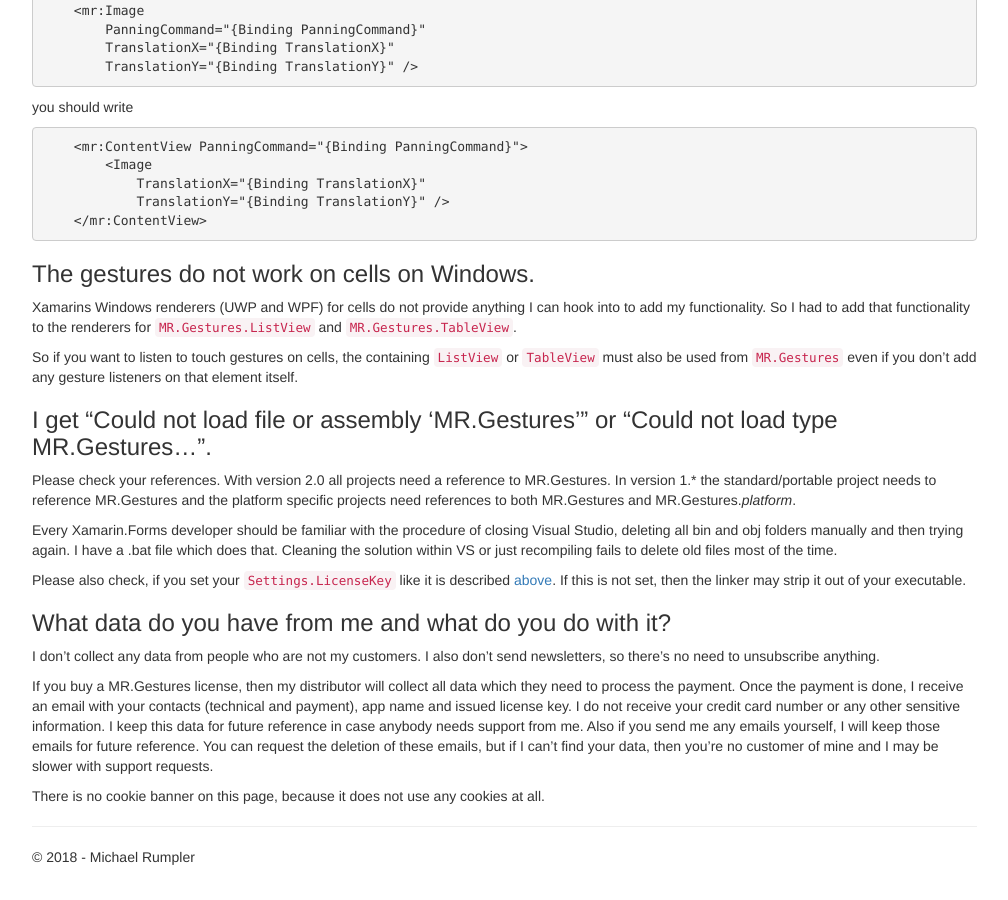
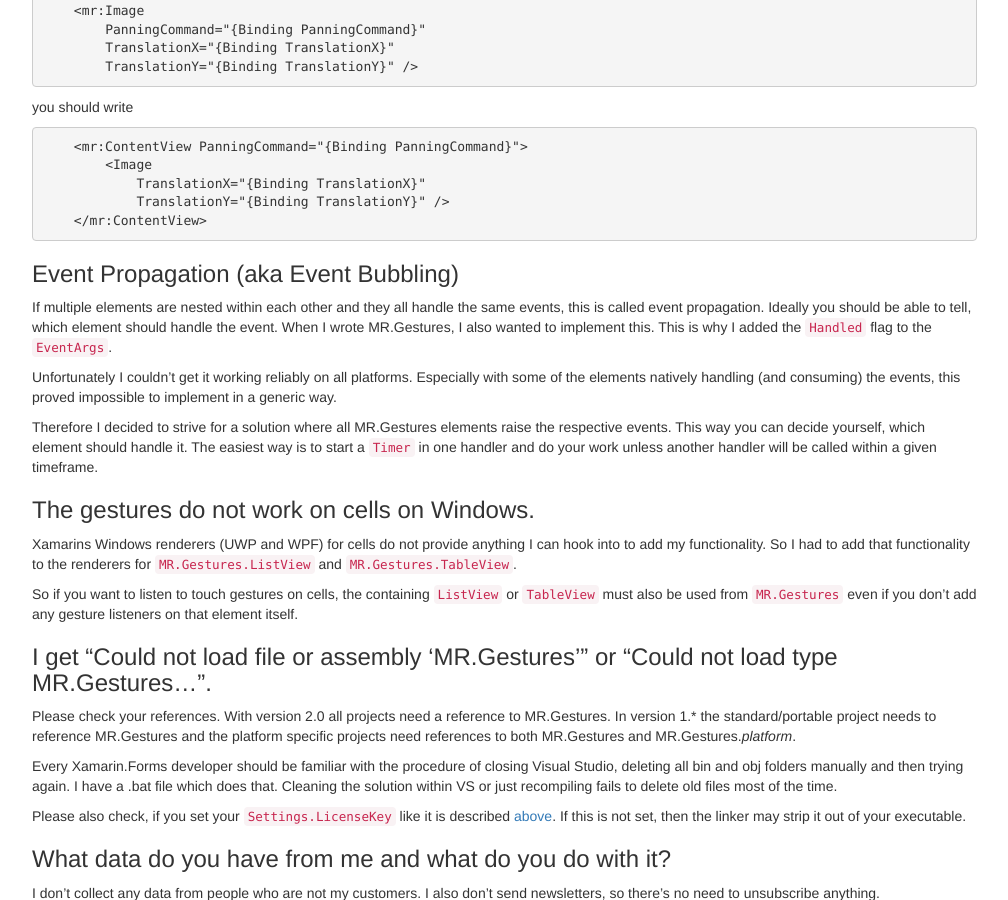
Before and after one commit to MichaelRumpler/GestureSample, a Jekyll site: the page built from parts/6_FAQs.md, in a window 1280 px wide and 900 px high, scrolled down 2416 px. Shown: the whole window, without its empty margins (233-1241 px from the left). Built offline with Jekyll 4.4.1, drawn with Linux system fonts in a browser that asks for light colours; our own code applies the rules of GitHub Pages for plain Markdown files; before the commit the page ends 3293 px from its top, so only the background shows below that.

Commit message:
add event propagation faq

```diff
--- a/parts/6_FAQs.md
+++ b/parts/6_FAQs.md
@@ -142,6 +142,17 @@
     </mr:ContentView>
 ~~~~
 
+### Event Propagation (aka Event Bubbling)
+{: #EventPropagation }
+
+If multiple elements are nested within each other and they all handle the same events, this is called event propagation. Ideally you should be able to tell, which element should handle the event.
+When I wrote MR.Gestures, I also wanted to implement this. This is why I added the `Handled` flag to the `EventArgs`.
+
+Unfortunately I couldn't get it working reliably on all platforms. Especially with some of the elements natively handling (and consuming) the events, this proved impossible to implement in a generic way.
+
+Therefore I decided to strive for a solution where all MR.Gestures elements raise the respective events. This way you can decide yourself, which element should handle it.
+The easiest way is to start a `Timer` in one handler and do your work unless another handler will be called within a given timeframe.
+
 ### The gestures do not work on cells on Windows.
 {: #WPCells }
 
```
